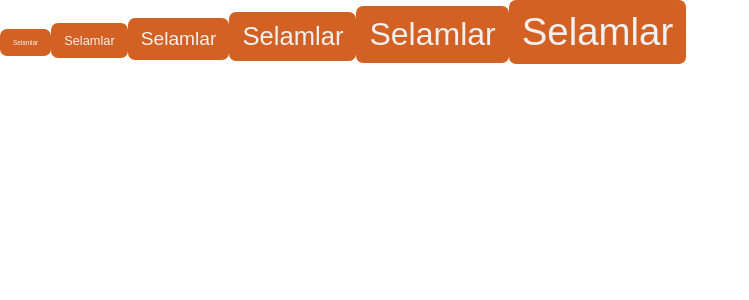
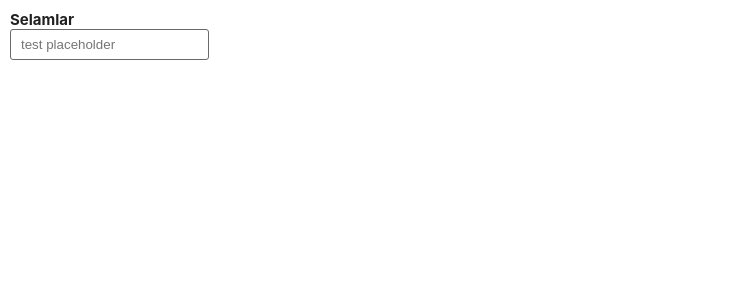
Before and after one commit to shoki61/e-shopping, a React (Create React App) app: page / in a window 1280 px wide. Shown: the top 300 px of the page, without its empty margins (0-749 px from the left). Built offline with nearby package versions, Linux system fonts and the light colour scheme.

Commit message:
create input button

```diff
--- a/package.json
+++ b/package.json
@@ -3,6 +3,8 @@
   "version": "0.1.0",
   "private": true,
   "dependencies": {
+    "@mui/icons-material": "^5.0.5",
+    "@mui/material": "^5.0.6",
     "@testing-library/jest-dom": "^5.11.4",
     "@testing-library/react": "^11.1.0",
     "@testing-library/user-event": "^12.1.10",
--- a/src/components/Button/index.tsx
+++ b/src/components/Button/index.tsx
@@ -12,7 +12,7 @@ type Props = {
   fontSize?: FontSizeKey;
 };
 
-const Button: React.FC<Props> = ({ title, type = 'submit', borderRadius, color = 'd', fontSize = 'm' }: Props) => {
+const Button: React.FC<Props> = ({ title, type = 'submit', borderRadius = 7, color = 'd', fontSize = 'm' }: Props) => {
   return (
     <button className="Button" style={{ ...styles[type], borderRadius }}>
       <P color={color} size={fontSize}>
--- a/src/components/Button/style.css
+++ b/src/components/Button/style.css
@@ -1,5 +1,4 @@
 .Button {
-  border-radius: 7px;
   border: none;
   outline: none;
   padding: 10px 13px;
--- /dev/null
+++ b/src/components/Input/index.tsx
@@ -0,0 +1,74 @@
+import { palette, PaletteKey } from 'palette';
+
+import P from '../P';
+import Space from '../Space';
+import './style.css';
+
+type Props = {
+  title?: string;
+  value: string;
+  placeholder?: string;
+  onChange: (v: any) => any;
+  secret?: boolean;
+  error?: boolean;
+  borderRadius?: number;
+  errorMessage?: string;
+  color?: PaletteKey;
+  titleBold?: boolean;
+  valueBold?: boolean;
+  titleColor?: PaletteKey;
+  enabled?: boolean;
+  placeholderColor?: PaletteKey;
+  maxLength?: number;
+  minLength?: number;
+};
+
+const Input: React.FC<Props> = ({
+  title,
+  value,
+  placeholder,
+  onChange = () => {},
+  secret = false,
+  error = false,
+  borderRadius = 3,
+  errorMessage,
+  color = 'd',
+  titleBold = true,
+  valueBold = false,
+  titleColor = 'd',
+  enabled = true,
+  maxLength,
+  minLength,
+}: Props) => {
+  return (
+    <Space>
+      {title && (
+        <P bold={titleBold} color={titleColor}>
+          {title}
+        </P>
+      )}
+      <input
+        className={'Input'}
+        style={{
+          borderColor: error ? palette.e : palette.dg,
+          borderRadius,
+          color: palette[color],
+          fontWeight: valueBold ? 700 : 'normal',
+        }}
+        value={value}
+        placeholder={placeholder}
+        onChange={({ target: { value } }) => onChange(value)}
+        disabled={!enabled}
+        maxLength={maxLength}
+        minLength={minLength}
+      />
+      {errorMessage && (
+        <P bold color={'e'} size={'s'}>
+          {errorMessage}
+        </P>
+      )}
+    </Space>
+  );
+};
+
+export default Input;
--- /dev/null
+++ b/src/components/Input/style.css
@@ -0,0 +1,6 @@
+.Input {
+  outline: none;
+  padding: 7px 10px;
+  border: 1px solid;
+  transition: all 0.2 ease-in-out;
+}
--- a/src/components/P/index.tsx
+++ b/src/components/P/index.tsx
@@ -7,11 +7,12 @@ type Props = {
   children: string | number | JSX.Element;
   size?: string;
   color?: string;
+  bold?: boolean;
 };
 
-const P: React.FC<Props> = ({ children, size = 'm', color = 'd' }: Props) => {
+const P: React.FC<Props> = ({ children, size = 'm', color = 'd', bold = false }: Props) => {
   return (
-    <p className={'P'} style={{ fontSize: fontSize[size], color: palette[color] }}>
+    <p className={'P'} style={{ fontSize: fontSize[size], color: palette[color], fontWeight: bold ? 700 : 'normal' }}>
       {children}
     </p>
   );
--- a/src/components/index.tsx
+++ b/src/components/index.tsx
@@ -1,3 +1,4 @@
 export { default as Button } from './Button';
 export { default as Space } from './Space';
 export { default as P } from './P';
+export { default as Input } from './Input';
--- a/src/fontSizes.ts
+++ b/src/fontSizes.ts
@@ -1,5 +1,3 @@
-import { width } from 'windowDimensions';
-
 export type FontSizeKey = 's' | 'm' | 'l' | 'xl' | 'xxl' | 'xxxl';
 
 export type FontSize = {
@@ -7,10 +5,10 @@ export type FontSize = {
 };
 
 export const fontSize: FontSize = {
-  s: 0.005 * width,
-  m: 0.01 * width,
-  l: 0.015 * width,
-  xl: 0.02 * width,
-  xxl: 0.025 * width,
-  xxxl: 0.03 * width,
+  s: 10,
+  m: 15,
+  l: 20,
+  xl: 25,
+  xxl: 30,
+  xxxl: 35,
 };
--- a/src/pages/Home/index.tsx
+++ b/src/pages/Home/index.tsx
@@ -1,8 +1,8 @@
-import React from 'react';
+import React, { useState } from 'react';
 import { connect } from 'react-redux';
 
 import { palette } from 'palette';
-import { Button, Space, P } from 'components';
+import { Button, Space, P, Input } from 'components';
 import { h, w } from 'windowDimensions';
 
 type ReduxProps = unknown;
@@ -12,14 +12,10 @@ type HomeProps = unknown;
 type Props = ReduxProps & HomeProps;
 
 const Home: React.FC<Props> = () => {
+  const [inputV, setInputV] = useState('');
   return (
     <div style={{ width: w(100), height: h(100) }}>
-      <Button title="Selamlar" fontSize={'s'} color={'l'} />
-      <Button title="Selamlar" fontSize={'m'} color={'l'} />
-      <Button title="Selamlar" fontSize={'l'} color={'l'} />
-      <Button title="Selamlar" fontSize={'xl'} color={'l'} />
-      <Button title="Selamlar" fontSize={'xxl'} color={'l'} />
-      <Button title="Selamlar" fontSize={'xxxl'} color={'l'} />
+      <Input title={'Selamlar'} value={inputV} onChange={(v) => setInputV(v)} placeholder={'test placeholder'} />
     </div>
   );
 };
--- a/src/palette.ts
+++ b/src/palette.ts
@@ -11,4 +11,5 @@ export const palette: Palette = {
   e: '#f73434', // error;
   s: '#08a360', // success;
   i: '#358696', // info;
+  dg: '#696969', // dim gray;
 };
```
Also changed, not shown: 1 other file (tests, documents, lock files or other folders).
